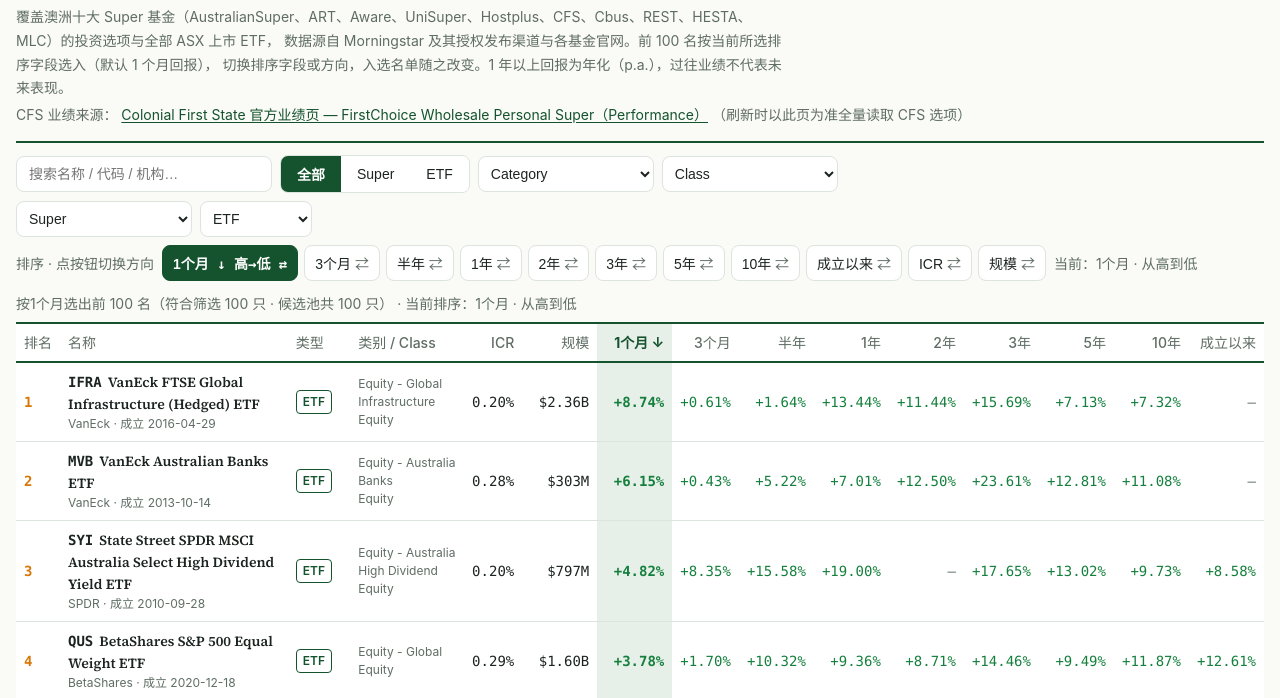
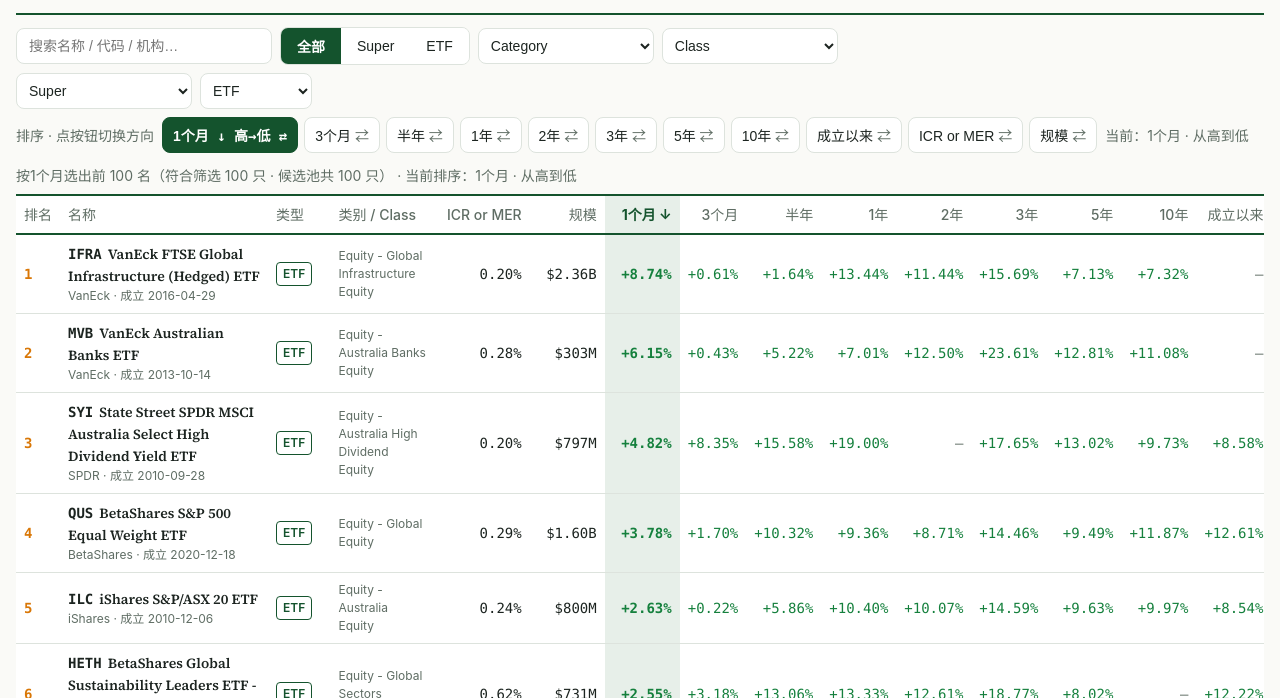
Before and after one commit to zmzhu-au/australia-top-100-super-etf, a plain HTML site: page index.html in a window 1280 px wide. Shown: the part 85-783 px from the top of the page. Drawn offline with Linux system fonts and the light colour scheme.

Commit message:
Add files via upload

```diff
--- a/index.html
+++ b/index.html
@@ -214,16 +214,6 @@
       <section class="head">
         <p class="kicker">澳洲Super × ASX ETF · 前 100 名数据，截至 31 Oct 2026 · 更新于 2026/11/20</p>
         <h1>Australia Top 100 Super and ETFs</h1>
-        <p class="intro">
-          覆盖澳洲十大 Super 基金（AustralianSuper、ART、Aware、UniSuper、Hostplus、CFS、Cbus、REST、HESTA、MLC）的投资选项与全部 ASX 上市 ETF，
-          数据源自 Morningstar 及其授权发布渠道与各基金官网。前 100 名按当前所选排序字段选入（默认 1 个月回报），
-          切换排序字段或方向，入选名单随之改变。1 年以上回报为年化（p.a.），过往业绩不代表未来表现。
-        </p>
-        <p class="cfs">
-          CFS 业绩来源：
-          <a href="https://www.colonialfirststate.com.au/Price_performance/performanceNPrice.aspx?menutabtype=performance&amp;CompanyCode=001&amp;Public=1&amp;MainGroup=SF&amp;BrandName=FC&amp;ProductIDs=11&amp;Product=FirstChoice+Wholesale+Personal+Super&amp;ACCodes=&amp;ACText=&amp;SearchType=Performance&amp;Multi=False&amp;Hedge=False&amp;IvstType=Superannuation+products&amp;IvstGroup=&amp;APIR=&amp;FundIDs=&amp;FundName=&amp;FundNames=&amp;SearchProdIDs=&amp;Redirect=1" target="_blank" rel="noreferrer">Colonial First State 官方业绩页 — FirstChoice Wholesale Personal Super（Performance）</a>
-          （刷新时以此页为准全量读取 CFS 选项）
-        </p>
       </section>
 
       <button type="button" id="showControlsBtn" aria-label="显示筛选和排序">筛选与排序</button>
@@ -303,7 +293,7 @@
           { key: "retInception", label: "成立以来" }
         ];
         var ALL_SORTS = PERIODS.concat([
-          { key: "icr", label: "ICR" },
+          { key: "icr", label: "ICR or MER" },
           { key: "sizeM", label: "规模" }
         ]);
 
@@ -362,7 +352,7 @@
           for (var i = 0; i < PERIODS.length; i++) {
             if (PERIODS[i].key === k) return PERIODS[i].label + " · " + (d === -1 ? "从高到低" : "从低到高");
           }
-          if (k === "icr") return "ICR · " + (d === 1 ? "从低到高" : "从高到低");
+          if (k === "icr") return "ICR or MER · " + (d === 1 ? "从低到高" : "从高到低");
           if (k === "sizeM") return "规模 · " + (d === -1 ? "从大到小" : "从小到大");
           if (k === "name") return "名称 · " + (d === 1 ? "A→Z" : "Z→A");
           return "";
@@ -455,7 +445,7 @@
             '<th class="left">名称</th>' +
             '<th class="left">类型</th>' +
             '<th class="left">类别 / Class</th>' +
-            '<th class="num-h sortable" data-sort="icr">ICR' + sortMark("icr") + "</th>" +
+            '<th class="num-h sortable" data-sort="icr">ICR or MER' + sortMark("icr") + "</th>" +
             '<th class="num-h sortable" data-sort="sizeM">规模' + sortMark("sizeM") + "</th>";
           PERIODS.forEach(function (p) {
             var active = p.key === state.sortKey;
@@ -513,7 +503,7 @@
               "</div>" +
               '<div class="card-hero">' +
                 '<p class="num big ' + pctClass(f[hero.key]) + '" style="margin:0">' + fmtPct(f[hero.key]) + '<span class="lbl">' + hero.label + (heroAnnual ? " p.a." : "") + "</span></p>" +
-                '<p class="num meta" style="margin:0">' + (f.icr != null ? "ICR " + f.icr.toFixed(2) + "%" : "ICR —") + "</p>" +
+                '<p class="num meta" style="margin:0">' + (f.icr != null ? (f.fundType === "Super" ? "MER " : "ICR ") + f.icr.toFixed(2) + "%" : (f.fundType === "Super" ? "MER —" : "ICR —")) + "</p>" +
                 '<p class="num meta" style="margin:0">' + fmtSize(f.sizeM) + "</p>" +
               "</div>" +
               '<div class="card-grid num">';
```
